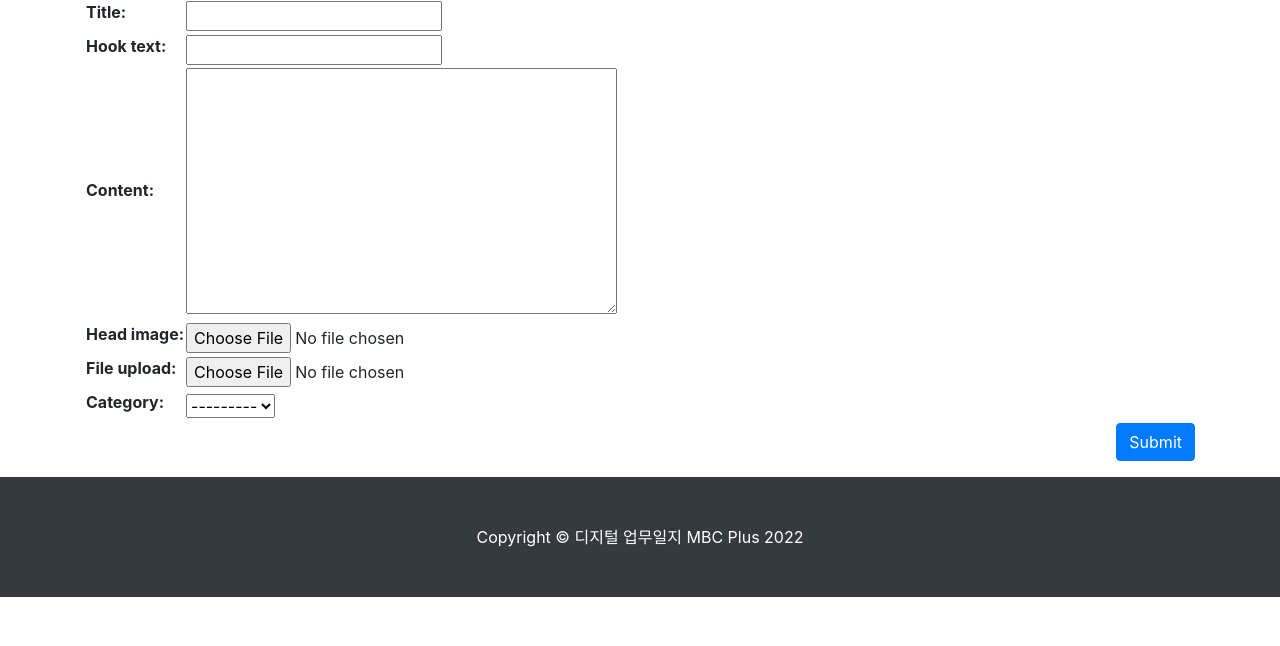
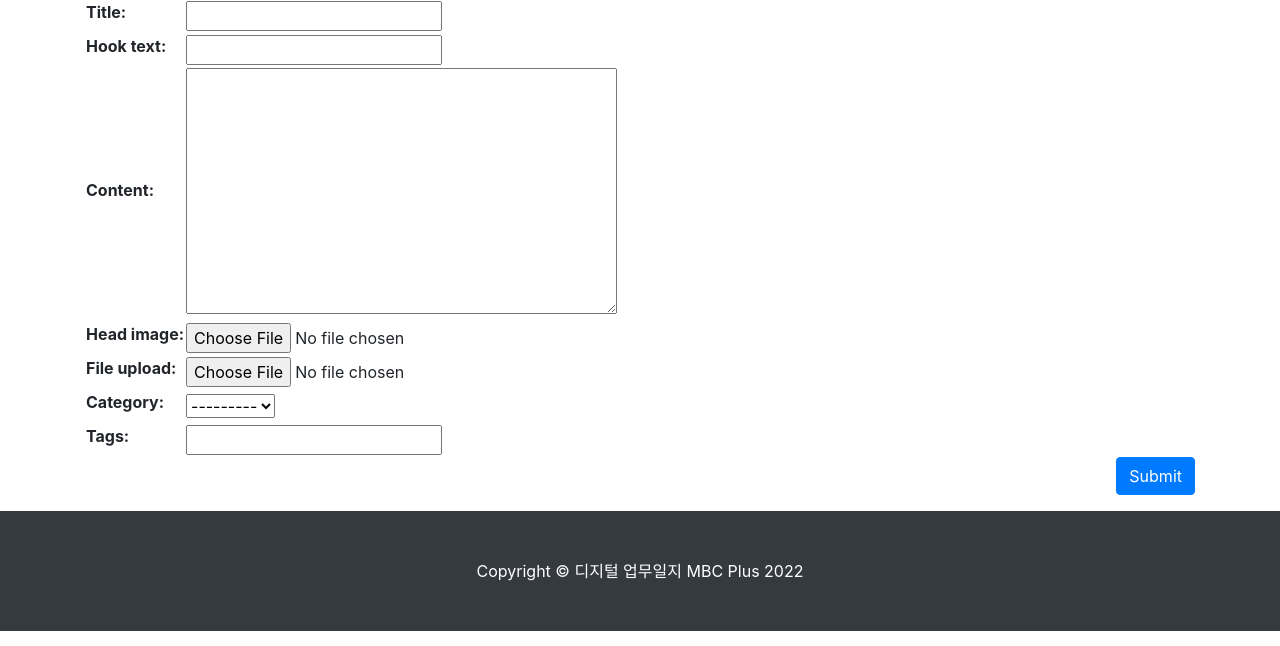
Before and after one commit to gfinemax/website, a Django app: page /blog/create_post/ in a window 1280 px wide. Shown: the part 154-800 px from the top of the page. Run offline with Django 4.2, Linux system fonts and the light colour scheme; a user stored in the database is signed in; data comes from the database, SQL or seed files in the repository; both versions use the stored data as it was after the commit; some libraries are stand-ins or nearby versions.

Commit message:
포스트를 작성할 때 텍스트로 태그 지정하기

```diff
--- a/blog_atoz_django/blog/templates/blog/post_form.html
+++ b/blog_atoz_django/blog/templates/blog/post_form.html
@@ -8,10 +8,10 @@
     <form method="post" enctype="multipart/form-data">{% csrf_token %}
         <table>
             {{ form }}
-            {% comment %} <tr>
+            <tr>
                 <th><label for="id_tags_str">Tags:</label></th>
                 <td><input type="text" name="tags_str" id="id_tags_str"></td>
-            </tr> {% endcomment %}
+            </tr>
         </table>
         <button type="submit" class="btn btn-primary float-right">Submit</button>
     </form>
--- a/blog_atoz_django/blog/views.py
+++ b/blog_atoz_django/blog/views.py
@@ -2,6 +2,7 @@ from re import template
 from django.shortcuts import render, redirect
 from django.views.generic import ListView, DetailView, CreateView, UpdateView
 from django.contrib.auth.mixins import LoginRequiredMixin, UserPassesTestMixin
+from django.utils.text import slugify
 from .models import Category, Post, Tag
 from django.core.exceptions import PermissionDenied
 
@@ -36,7 +37,24 @@ class PostCreate(LoginRequiredMixin, UserPassesTestMixin, CreateView):
         current_user = self.request.user
         if current_user.is_authenticated and (current_user.is_staff or current_user.is_superuser):
             form.instance.author = current_user
-            return super(PostCreate, self).form_valid(form)
+            response = super(PostCreate, self).form_valid(form)
+
+            tags_str = self.request.POST.get('tags_str')
+            if tags_str:
+                tags_str = tags_str.strip()
+
+                tags_str = tags_str.replace(',', ';')
+                tags_list = tags_str.split(';')
+
+                for t in tags_list:
+                    t = t.strip()
+                    tag, is_tag_created = Tag.objects.get_or_create(name=t)
+                    if is_tag_created:
+                        tag.slug = slugify(t, allow_unicode=True)
+                        tag.save()
+                    self.object.tags.add(tag)
+
+            return response
 
         else:
             return redirect('/blog/')
```
Also changed, not shown: blog_atoz_django/blog/tests.py (+7 -7 lines), blog_atoz_django/db.sqlite3.
